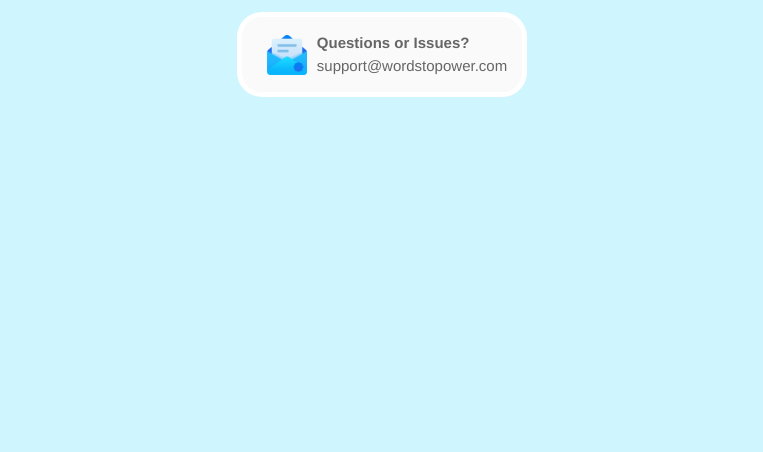
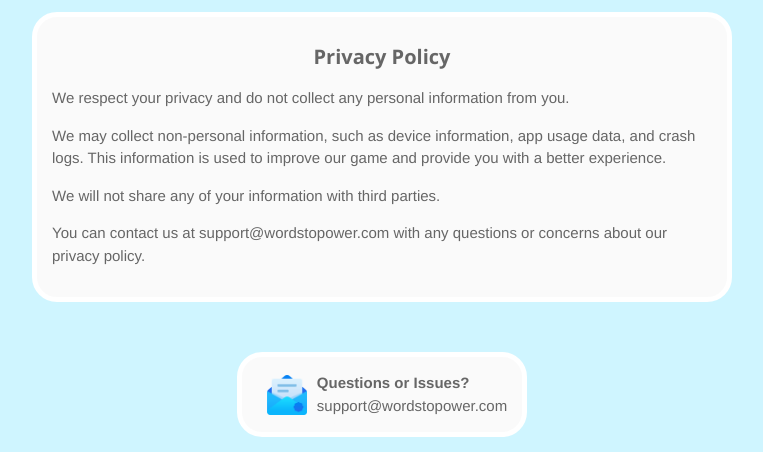
Before and after one commit to moshecristel/moshecristel.github.io, a plain HTML site: page index.html in a window 1280 px wide. Shown: the part 842-1294 px from the top of the page, without its empty margins (258-1021 px from the left). Before the commit the page ends 954 px from the top, so only its background shows below. Drawn offline with nearby package versions, Linux system fonts and the light colour scheme.

Commit message:
Added privacy policy

```diff
--- a/index.html
+++ b/index.html
@@ -79,6 +79,24 @@
             .space {
                 height:20px;
             }
+
+            .privacy-parent {
+                width: 80vw;
+                margin: 15px;
+                display: flex;
+                flex-direction: column;
+                justify-content: center;
+                align-items: center;
+            }
+
+            .privacy-inner {
+
+                background-color: #FAFAFA;
+                border-color: white;
+                border-width: 5px;
+                padding:15px;
+                max-width:700px;
+            }
         </style>
     </head>
     <body>
@@ -87,6 +105,17 @@
                 <div class="logo-parent">
                     <img class="logo" src="Logo.png" />
                 </div>
+                <div class="space"></div>
+                <div class="privacy-parent r">
+                    <div class="privacy-inner rounded text">
+                        <h1 style="font-size:20px;font-weight:bold;text-align: center;">Privacy Policy</h1>
+                        <p>We respect your privacy and do not collect any personal information from you.</p>
+                        <p>We may collect non-personal information, such as device information, app usage data, and crash logs. This information is used to improve our game and provide you with a better experience.</p>
+                        <p>We will not share any of your information with third parties.</p>
+                        <p>You can contact us at support@wordstopower.com with any questions or concerns about our privacy policy.</p>
+                    </div>
+                </div>
+
                 <div class="space"></div>
                 <div class="contact-parent r">
                     <div class="contact-inner rounded">
```
